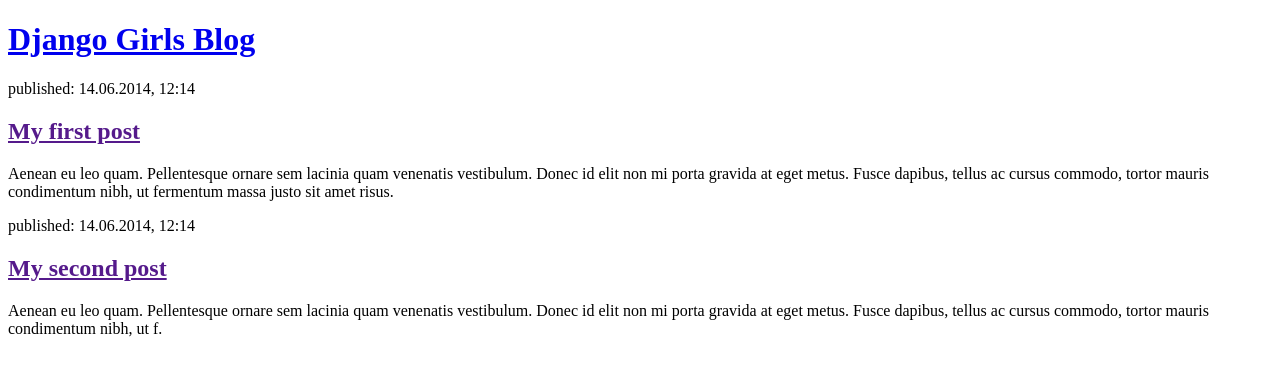
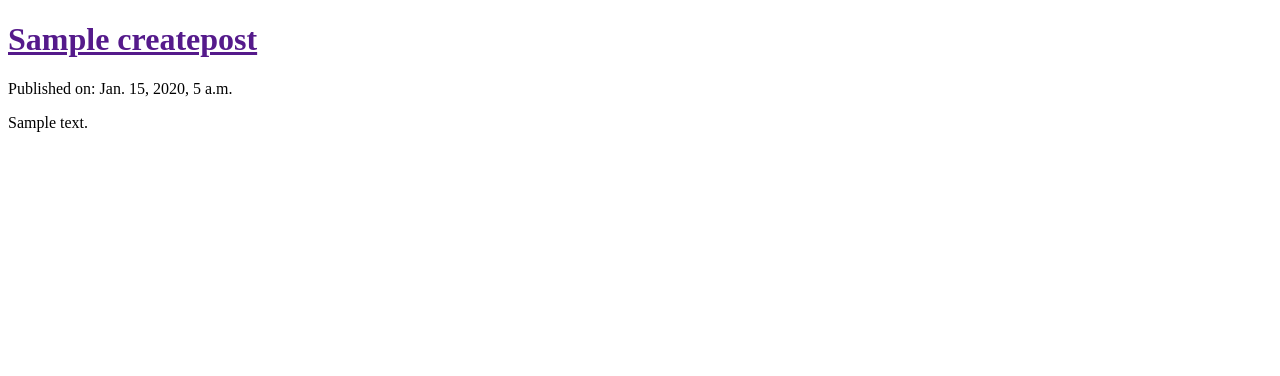
Before and after one commit to jayjay017/BLOGAPP, a Django app: template blogapp/templates/blogapp/list_detail.html in a window 1280 px wide. Shown: the top 376 px of the page. Run offline with Django 3.2, Linux system fonts and the light colour scheme; the template is opened without the code that fills it: values that come from a table or form of the project are taken from there, others are empty; tables that the repository leaves empty hold one stand-in row (values such as "Sample post").

Commit message:
Modified templates to display posts from database.

```diff
--- a/blogapp/templates/blogapp/list_detail.html
+++ b/blogapp/templates/blogapp/list_detail.html
@@ -1,23 +1,17 @@
 <!DOCTYPE html>
 <html>
     <head>
-        <title>Django Girls blog</title>
+        <title>Jay's blog</title>
     </head>
     <body>
-        <div>
-            <h1><a href="/">Django Girls Blog</a></h1>
-        </div>
 
-        <div>
-            <p>published: 14.06.2014, 12:14</p>
-            <h2><a href="">My first post</a></h2>
-            <p>Aenean eu leo quam. Pellentesque ornare sem lacinia quam venenatis vestibulum. Donec id elit non mi porta gravida at eget metus. Fusce dapibus, tellus ac cursus commodo, tortor mauris condimentum nibh, ut fermentum massa justo sit amet risus.</p>
-        </div>
+{% for createpost in createposts %}
+<div>
+    <h1><a href=''> {{ createpost.title }} </a></h1>
+    <p>Published on: {{ createpost.published_date }}</p>
+    <p>{{ createpost.text|linebreaksbr }}</p>
 
-        <div>
-            <p>published: 14.06.2014, 12:14</p>
-            <h2><a href="">My second post</a></h2>
-            <p>Aenean eu leo quam. Pellentesque ornare sem lacinia quam venenatis vestibulum. Donec id elit non mi porta gravida at eget metus. Fusce dapibus, tellus ac cursus commodo, tortor mauris condimentum nibh, ut f.</p>
-        </div>
+</div>
+{% endfor %}
     </body>
 </html>
```
